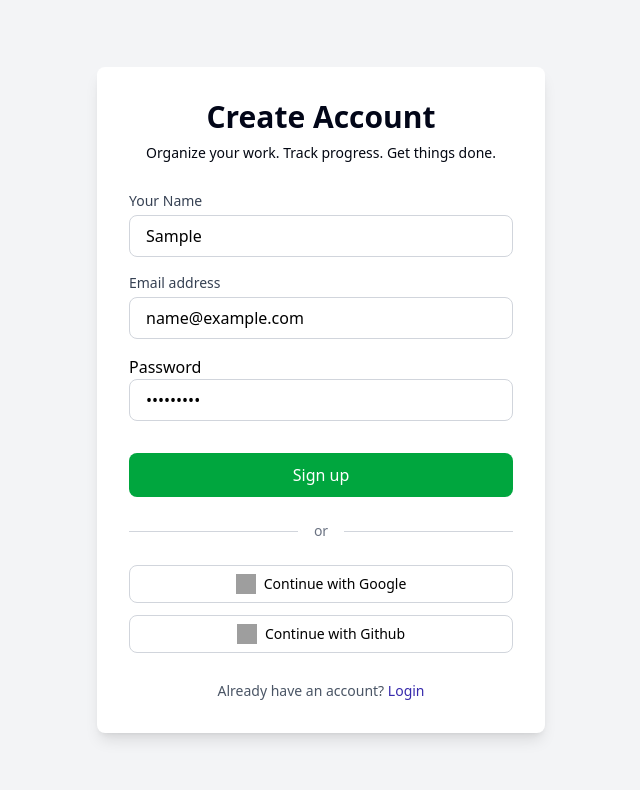
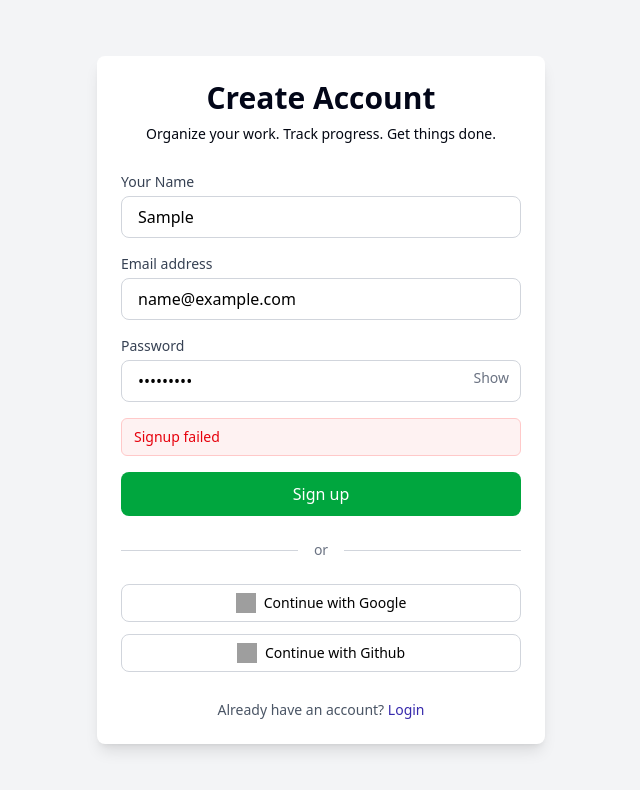
Before and after one commit to Adhityae-506/ToDo_App, a React (Vite) app in the folder frontend/: page /signup in a window 1280 px wide. Both pictures are taken after typing "Sample", "name@example.com", "Sample123" into the empty fields and a click on the button "Sign up". Shown: the top 790 px of the page, without its empty margins (319-959 px from the left). Built offline with nearby package versions, Linux system fonts and the light colour scheme; no server answers; grey boxes are pictures that could not be loaded.

Commit message:
authentication UI fully enhanced and completed

```diff
--- a/frontend/src/pages/auth/ForgotPassword.jsx
+++ b/frontend/src/pages/auth/ForgotPassword.jsx
@@ -46,11 +46,11 @@ const ForgotPassword = () => {
                         />
                     </div>
                     {message && (
-                        <p className="text-green-600 text-sm">{message}</p>
+                        <p className="text-green-600 bg-green-50 border border-green-200 px-3 py-2 rounded-md text-sm">{message}</p>
                     )}
 
                     {error && (
-                        <p className="text-red-500 text-sm">{error}</p>
+                        <p className="text-red-600 bg-red-50 border border-red-200 px-3 py-2 rounded-md text-sm">{error}</p>
                     )}
                     <button
                         type="submit"
--- a/frontend/src/pages/auth/Login.jsx
+++ b/frontend/src/pages/auth/Login.jsx
@@ -2,7 +2,6 @@ import { Link } from "react-router-dom";
 import { useAuth } from "../../context/AuthContext";
 import { useNavigate } from "react-router-dom";
 import { useState } from "react";
-
 
 const Login = () => {
   const { login } = useAuth();
@@ -10,16 +9,19 @@ const Login = () => {
 
   const [email, setEmail] = useState("");
   const [password, setPassword] = useState("");
+  const [error, setError] = useState("");
+  const [showPassword, setShowPassword] = useState(false);
 
   const handleSubmit = async (e) => {
     e.preventDefault();
+    setError("");
 
     const result = await login(email, password);
 
-    if(result.success){
+    if (result.success) {
       navigate("/dashboard");
-    }else{
-      alert(result.message);
+    } else {
+      setError(result.message);
     }
   };
 
@@ -28,9 +30,11 @@ const Login = () => {
       <div className="w-full max-w-md bg-white rounded-lg shadow-lg p-8">
         <div className="text-center mb-8">
           <h2 className="text-3xl font-bold text-slate-950">Welcome back!</h2>
-          <h2 className="text-1xl font-normal text-gray-950 mt-2">Login to manage your tasks</h2>
+          <h2 className="text-1xl font-normal text-gray-950 mt-2">
+            Login to manage your tasks
+          </h2>
         </div>
-        <form  onSubmit={handleSubmit} className="space-y-5">
+        <form onSubmit={handleSubmit} className="space-y-5">
           <div>
             <label className="block text-sm font-medium text-gray-700 mb-1">
               Email address
@@ -45,10 +49,30 @@ const Login = () => {
             />
           </div>
           <div>
-            <label className="block text-sm font-medium text-gray-700 mb-1"> Password </label>
-            <input type="password" placeholder="Enter Password" value={password} onChange={(e) => setPassword(e.target.value)} required className="w-full rounded-lg border border-gray-300 px-4 py-2 focus:outline-none focus:ring-2 focus:ring-black "/>
+            <label className="block text-sm font-medium text-gray-700 mb-1">
+              Password
+            </label>
+
+            <div className="relative">
+              <input
+                type={showPassword ? "text" : "password"}
+                placeholder="Enter Password"
+                value={password}
+                onChange={(e) => setPassword(e.target.value)}
+                required
+                autoComplete="current-password"
+                className="w-full rounded-lg border border-gray-300 px-4 py-2 pr-12 focus:outline-none focus:ring-2 focus:ring-black"
+              />
+
+              <button
+                type="button"
+                onClick={() => setShowPassword(!showPassword)}
+                className="absolute right-3 top-2 text-sm text-gray-500"
+              >
+                {showPassword ? "Hide" : "Show"}
+              </button>
+            </div>
           </div>
-
 
           <div className="flex justify-end">
             <Link
@@ -58,6 +82,11 @@ const Login = () => {
               Forgot Password?
             </Link>
           </div>
+          {error && (
+            <p className="text-red-600 bg-red-50 border border-red-200 px-3 py-2 rounded-md text-sm">
+              {error}
+            </p>
+          )}
           <button
             type="submit"
             className="w-full bg-green-600 text-white py-2.5 rounded-lg font-medium hover:bg-green-900 transition"
@@ -73,17 +102,35 @@ const Login = () => {
 
         <div className="space-y-3">
           <button className="w-full flex items-center justify-center gap-2 border border-gray-300 rounded-lg px-4 py-2 hover:bg-gray-50 transition-opacity">
-            <img src="https://www.svgrepo.com/show/475656/google-color.svg" alt="Google SVG" className="w-5 h-5" />
-            <span className="text-sm font-medium text-black">Continue with Google</span>
+            <img
+              src="https://www.svgrepo.com/show/475656/google-color.svg"
+              alt="Google SVG"
+              className="w-5 h-5"
+            />
+            <span className="text-sm font-medium text-black">
+              Continue with Google
+            </span>
           </button>
           <button className="w-full flex items-center justify-center gap-2 border border-gray-300 rounded-lg px-4 py-2 hover:bg-gray-50 transition">
-            <img src="https://www.svgrepo.com/show/512317/github-142.svg" alt="github" className="w-5 h-5" />
-            <span className="text-sm font-medium text-black"> Continue with Github</span>
+            <img
+              src="https://www.svgrepo.com/show/512317/github-142.svg"
+              alt="github"
+              className="w-5 h-5"
+            />
+            <span className="text-sm font-medium text-black">
+              {" "}
+              Continue with Github
+            </span>
           </button>
         </div>
         <p className="text-center text-sm text-gray-600 mt-7">
           Don't have an account?{" "}
-          <Link to="/signup" className="text-indigo-800 font-medium hover:underline">Sign up</Link>
+          <Link
+            to="/signup"
+            className="text-indigo-800 font-medium hover:underline"
+          >
+            Sign up
+          </Link>
         </p>
       </div>
     </div>
--- a/frontend/src/pages/auth/Signup.jsx
+++ b/frontend/src/pages/auth/Signup.jsx
@@ -1,54 +1,133 @@
 import { Link, useNavigate } from "react-router-dom";
 import { useState } from "react";
-import API from "../../api/axios"
+import API from "../../api/axios";
 
 const Signup = () => {
   const [name, setName] = useState("");
   const [email, setEmail] = useState("");
   const [password, setPassword] = useState("");
+  const [error, setError] = useState("");
+  const [success, setSuccess] = useState("");
+  const [showPassword, setShowPassword] = useState(false);
   const navigate = useNavigate();
+
+  const getStrength = (password) => {
+    let score = 0;
+    if (password.length >= 6) score++;
+    if (password.length >= 8) score++;
+    if (/[A-Z]/.test(password)) score++;
+    if (/[0-9]/.test(password)) score++;
+    if (/[^A-Za-z0-9]/.test(password)) score++;
+    return score;
+  };
+  const strength = getStrength(password);
+
+  const strengthLabel =
+    strength <= 1 ? "Weak" : strength <= 3 ? "Medium" : "Strong";
+
+  const strengthColor =
+    strength <= 1
+      ? "bg-red-500"
+      : strength <= 3
+        ? "bg-yellow-500"
+        : "bg-green-500";
 
   const handleSubmit = async (e) => {
     e.preventDefault();
+    setError("");
+    setSuccess("");
 
     try {
       await API.post("/signup", { name, email, password });
 
-            alert("Account created successfully. Please login.");
+      setSuccess("Account created successfully! Redirecting to login...");
+
+      setTimeout(() => {
         navigate("/login");
+      }, 1500);
     } catch (err) {
-            alert(err.response?.data?.error || "Signup failed");
+      setError(err.response?.data?.error || "Signup failed");
     }
   };
 
   return (
     <div className="min-h-screen flex items-center justify-center bg-gray-100 px-4 ">
-            <div className="w-full max-w-md bg-white rounded-lg shadow-lg p-8">
+      <div className="w-full max-w-md bg-white rounded-lg shadow-lg p-6">
         <div className="mb-7">
           {/* <h2 className="text-2xl font-semibold text-black">Join us</h2> */}
-                    <h2 className="text-3xl text-center font-bold text-slate-950">Create Account</h2>
-                    <h3 className="text-sm  text-center font-normal text-gray-950 mt-2">Organize your work. Track progress. Get things done.</h3>
+          <h2 className="text-3xl text-center font-bold text-slate-950">
+            Create Account
+          </h2>
+          <h3 className="text-sm  text-center font-normal text-gray-950 mt-2">
+            Organize your work. Track progress. Get things done.
+          </h3>
         </div>
         <form onSubmit={handleSubmit} className="space-y-4">
           <div>
             <label className="block text-sm font-medium text-gray-700 mb-1">
               Your Name
             </label>
-                        <input type="name" placeholder="Full Name" value={name} onChange={(e) => setName(e.target.value)} required className="w-full rounded-lg border border-gray-300 px-4 py-2 focus:outline-none focus:ring-2 focus:ring-black"  />
+            <input
+              type="name"
+              placeholder="Full Name"
+              value={name}
+              onChange={(e) => setName(e.target.value)}
+              required
+              className="w-full rounded-lg border border-gray-300 px-4 py-2 focus:outline-none focus:ring-2 focus:ring-black"
+            />
           </div>
           <div>
             <label className="block text-sm font-medium text-gray-700 mb-1">
               Email address
             </label>
-                        <input type="email" placeholder="Enter your email address" value={email} onChange={(e) => setEmail(e.target.value)} required className="w-full rounded-lg border border-gray-300 px-4 py-2 focus:outline-none focus:ring-2 focus:ring-black" />
+            <input
+              type="email"
+              placeholder="Enter your email address"
+              value={email}
+              onChange={(e) => setEmail(e.target.value)}
+              required
+              className="w-full rounded-lg border border-gray-300 px-4 py-2 focus:outline-none focus:ring-2 focus:ring-black"
+            />
           </div>
           <div>
-                        <label>
+            <label className="block text-sm font-medium text-gray-700 mb-1">
               Password
             </label>
-                        <input type="password" placeholder="Enter your password" value={password} onChange={(e) => setPassword(e.target.value)} className="w-full rounded-lg border border-gray-300 px-4 py-2 focus:outline-none focus:ring-2 focus:ring-black mb-4" />
+
+            <div className="relative">
+              <input
+                type={showPassword ? "text" : "password"}
+                placeholder="Enter your password"
+                value={password}
+                onChange={(e) => setPassword(e.target.value)}
+                required
+                autoComplete="new-password"
+                className="w-full rounded-lg border border-gray-300 px-4 py-2 pr-12 focus:outline-none focus:ring-2 focus:ring-black"
+              />
+
+              <button
+                type="button"
+                onClick={() => setShowPassword(!showPassword)}
+                className="absolute right-3 top-2 text-sm text-gray-500"
+              >
+                {showPassword ? "Hide" : "Show"}
+              </button>
             </div>
-                    <button type="submit" className="w-full bg-green-600 text-white py-2.5 rounded-lg font-medium hover:bg-green-900 transition">
+          </div>
+          {error && (
+            <p className="text-red-600 bg-red-50 border border-red-200 px-3 py-2 rounded-md text-sm">
+              {error}
+            </p>
+          )}
+          {success && (
+            <p className="text-green-600 bg-green-50 border border-green-200 px-3 py-2 rounded-md text-sm">
+              {success}
+            </p>
+          )}
+          <button
+            type="submit"
+            className="w-full bg-green-600 text-white py-2.5 rounded-lg font-medium hover:bg-green-900 transition"
+          >
             Sign up
           </button>
         </form>
@@ -59,21 +138,38 @@ const Signup = () => {
         </div>
         <div className="space-y-3">
           <button className="w-full flex items-center justify-center gap-2 border border-gray-300 rounded-lg px-4 py-2 hover:bg-gray-50 transition-opacity">
-                        <img src="https://www.svgrepo.com/show/475656/google-color.svg" alt="Google SVG" className="w-5 h-5" />
-                        <span className="text-sm font-medium text-black">Continue with Google</span>
+            <img
+              src="https://www.svgrepo.com/show/475656/google-color.svg"
+              alt="Google SVG"
+              className="w-5 h-5"
+            />
+            <span className="text-sm font-medium text-black">
+              Continue with Google
+            </span>
           </button>
           <button className="w-full flex items-center justify-center gap-2 border border-gray-300 rounded-lg px-4 py-2 hover:bg-gray-50 transition">
-                        <img src="https://www.svgrepo.com/show/512317/github-142.svg" alt="github" className="w-5 h-5" />
-                        <span className="text-sm font-medium text-black"> Continue with Github</span>
+            <img
+              src="https://www.svgrepo.com/show/512317/github-142.svg"
+              alt="github"
+              className="w-5 h-5"
+            />
+            <span className="text-sm font-medium text-black">
+              {" "}
+              Continue with Github
+            </span>
           </button>
         </div>
         <p className="text-center text-sm text-gray-600 mt-7">
           Already have an account?{" "}
-                    <Link to="/login" className="text-indigo-800 font-medium hover:underline">Login</Link>
+          <Link
+            to="/login"
+            className="text-indigo-800 font-medium hover:underline"
+          >
+            Login
+          </Link>
         </p>
       </div>
     </div>
   );
-
 };
 export default Signup;
--- a/frontend/src/pages/dashboard/Dashboard.jsx
+++ b/frontend/src/pages/dashboard/Dashboard.jsx
@@ -3,8 +3,6 @@ import { useTask } from "../../context/TaskContext";
 
 const Dashboard = () => {
   const { tasks,toggleTask, deleteTask } = useTask();
-  // const [title, setTitle] = useState("");
-  // const [date, setDate] = useState("");
   return <DashboardLayout />;
 };
 
```
Also changed, not shown: frontend/src/pages/auth/ResetPassword.jsx (+3 -77 lines), frontend/src/pages/dashboard/DashboardLayout.jsx (line endings or trailing spaces). Lines whose indentation alone changed are shown as unchanged.
